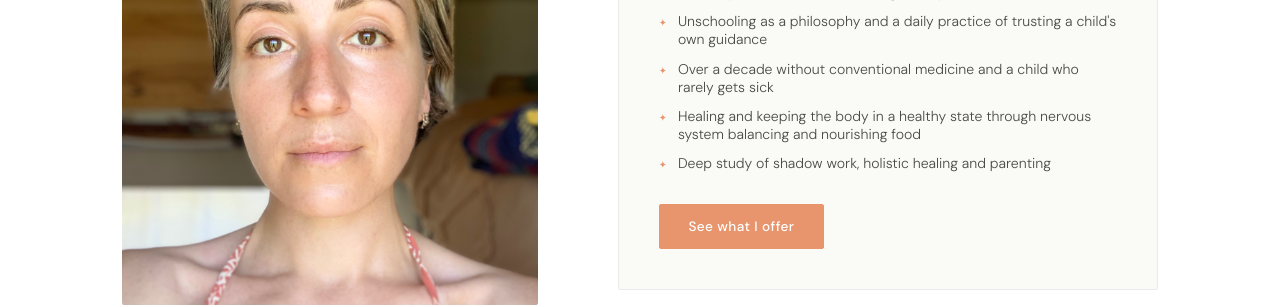
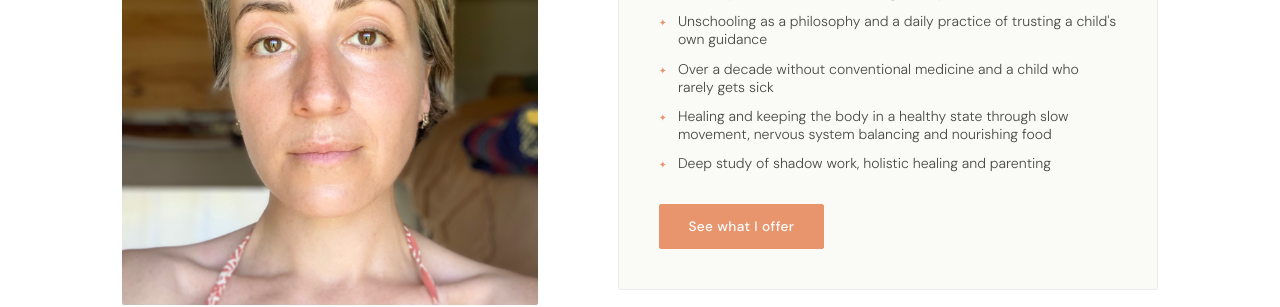
Before and after one commit to Blubell26/giuliapacciotti.com, a Jekyll site: the page built from about.md, in a window 1280 px wide. Shown: the part 507-814 px from the top of the page. Built offline with Jekyll 4.4.1, drawn with Linux system fonts in a browser that asks for light colours.

Commit message:
Update about.html

```diff
--- a/_layouts/about.html
+++ b/_layouts/about.html
@@ -159,7 +159,7 @@
         <li>Several years of slow travel through Europe with her son</li>
         <li>Unschooling as a philosophy and a daily practice of trusting a child's own guidance</li>
         <li>Over a decade without conventional medicine and a child who rarely gets sick</li>
-        <li>Healing and keeping the body in a healthy state through nervous system balancing and nourishing food</li>
+        <li>Healing and keeping the body in a healthy state through slow movement, nervous system balancing and nourishing food</li>
         <li>Deep study of shadow work, holistic healing and parenting</li>
       </ul>
       <a href="/#programs" class="btn-peach">See what I offer</a>
```
